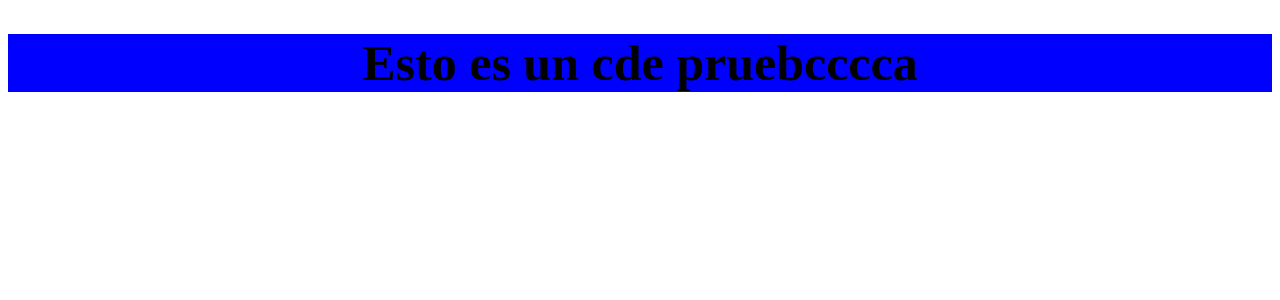
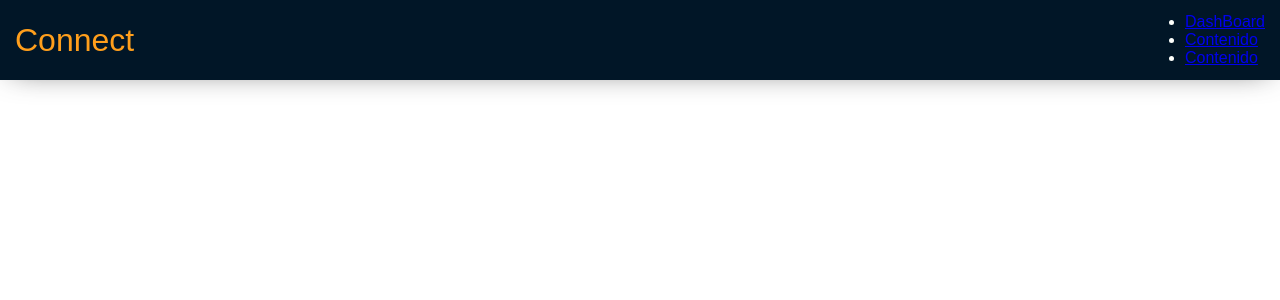
Before and after one commit to leshz/Connect-front, a React app: page / in a window 1280 px wide. Shown: the top 300 px of the page. Built offline with nearby package versions, Linux system fonts and the light colour scheme.

Commit message:
estilos de navbaar

```diff
--- /dev/null
+++ b/src/app.tsx
@@ -0,0 +1,11 @@
+import * as React from 'react';
+import { Initial } from './components/Header/index';
+import { GlobalStyle } from './global-styles';
+
+
+export const App = () => (
+  <>
+    <GlobalStyle />
+    <Initial />
+  </>
+);
--- /dev/null
+++ b/src/components/Header/index.tsx
@@ -0,0 +1,15 @@
+import * as React from 'react';
+import { Header } from './styles';
+
+export const Initial : React.FC = () => (
+  <Header>
+    <h1>Connect <br /></h1>
+    <nav>
+      <ul>
+        <li><a href="#">DashBoard </a></li>
+        <li><a href="#">Contenido</a></li>
+        <li><a href="#">Contenido</a></li>
+      </ul>
+    </nav>
+  </Header>
+);
--- /dev/null
+++ b/src/components/Header/styles.tsx
@@ -0,0 +1,17 @@
+import styled from 'styled-components';
+
+const Header = styled.header`
+  width:100%;
+  display:flex;
+  background:var(--black);
+  min-height:80px;
+  align-items: center;
+  justify-content: space-between;
+  padding: 10px 15px;
+  box-shadow: 0px 0px 31px -12px rgba(0,0,0,0.75);
+  & h1{
+    color: var(--yellow);
+  }
+`;
+
+export { Header };
--- a/src/components/index.tsx
+++ /dev/null
@@ -1,6 +0,0 @@
-import * as React from 'react';
-import { H1 } from './styles';
-
-export const Initial : React.FC = () => (
-  <H1>Esto es un cde pruebcccca</H1>
-);
--- a/src/components/styles.tsx
+++ /dev/null
@@ -1,10 +0,0 @@
-import styled from 'styled-components';
-
-const H1 = styled.h1`
-  text-align: center;
-  font-size: 50px;
-  background: red;
-  background-color: blue;
-`;
-
-export { H1 };
--- /dev/null
+++ b/src/global-styles.tsx
@@ -0,0 +1,24 @@
+import { createGlobalStyle } from 'styled-components';
+
+
+export const GlobalStyle = createGlobalStyle`
+@import url('https://fonts.googleapis.com/css2?family=Rubik:wght@300;400;700&display=swap');
+  *{
+    margin:0;
+    padding:0;
+    box-sizing:border-box;
+    font-weight: normal;
+  }
+  :root{
+    --black: #011627;
+    --white:#FDFFFC;
+    --green:#2EC4B6;
+    --red:#E71D36;
+    --yellow:#FF9F1C;
+  }
+  body{
+    font-family: 'Rubik', sans-serif;
+    color:var(--white);
+  }
+
+`;
--- a/src/index.tsx
+++ b/src/index.tsx
@@ -1,6 +1,7 @@
 import * as React from 'react';
 import * as ReactDOM from 'react-dom';
-import { Initial } from './components/index';
+import { App } from './app';
 
 
-ReactDOM.render(<Initial />, document.getElementById('app'));
+
+ReactDOM.render(<App />, document.getElementById('app'));
```
Also changed, not shown: src/containers/content.tsx (added).
